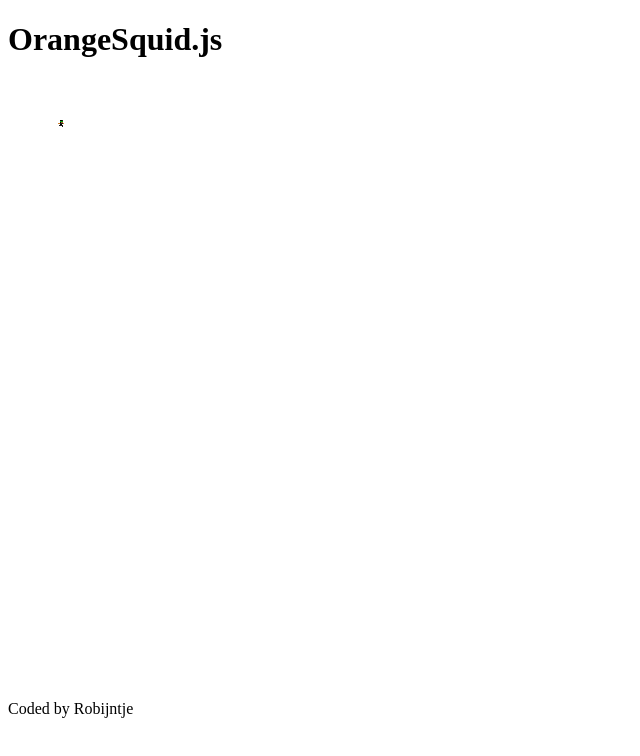
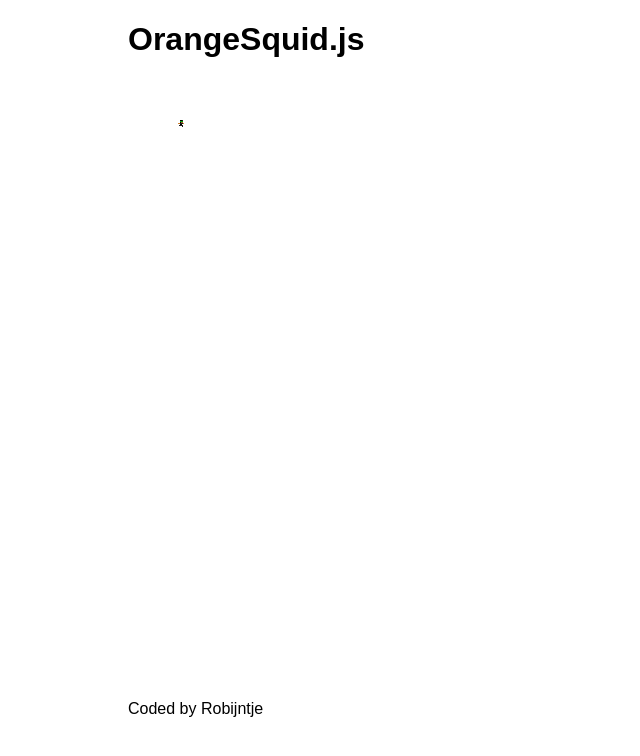
Before and after one commit to RobinBoers/NinjaDO, a plain HTML site: page index.html in a window 1280 px wide. Shown: the whole page, without its empty margins (0-640 px from the left). Drawn offline with Linux system fonts and the light colour scheme.

Commit message:
Added stylesheet
Added basic css, cause I HATE THE DEFAULT SERIF FONT!!!!

```diff
--- /dev/null
+++ b/css/main.css
@@ -0,0 +1,5 @@
+body {
+    width: 80%;
+    margin:auto;
+    font-family: Arial, sans-serif;
+}
--- a/index.html
+++ b/index.html
@@ -4,6 +4,7 @@
     <meta charset="UTF-8">
     <meta name="viewport" content="width=device-width, initial-scale=1.0">
     <title>OrangeSquid.js</title>
+    <link rel="stylesheet"  href="css/main.css" type="text/css">
 </head>
 <body>
     <header>
```
